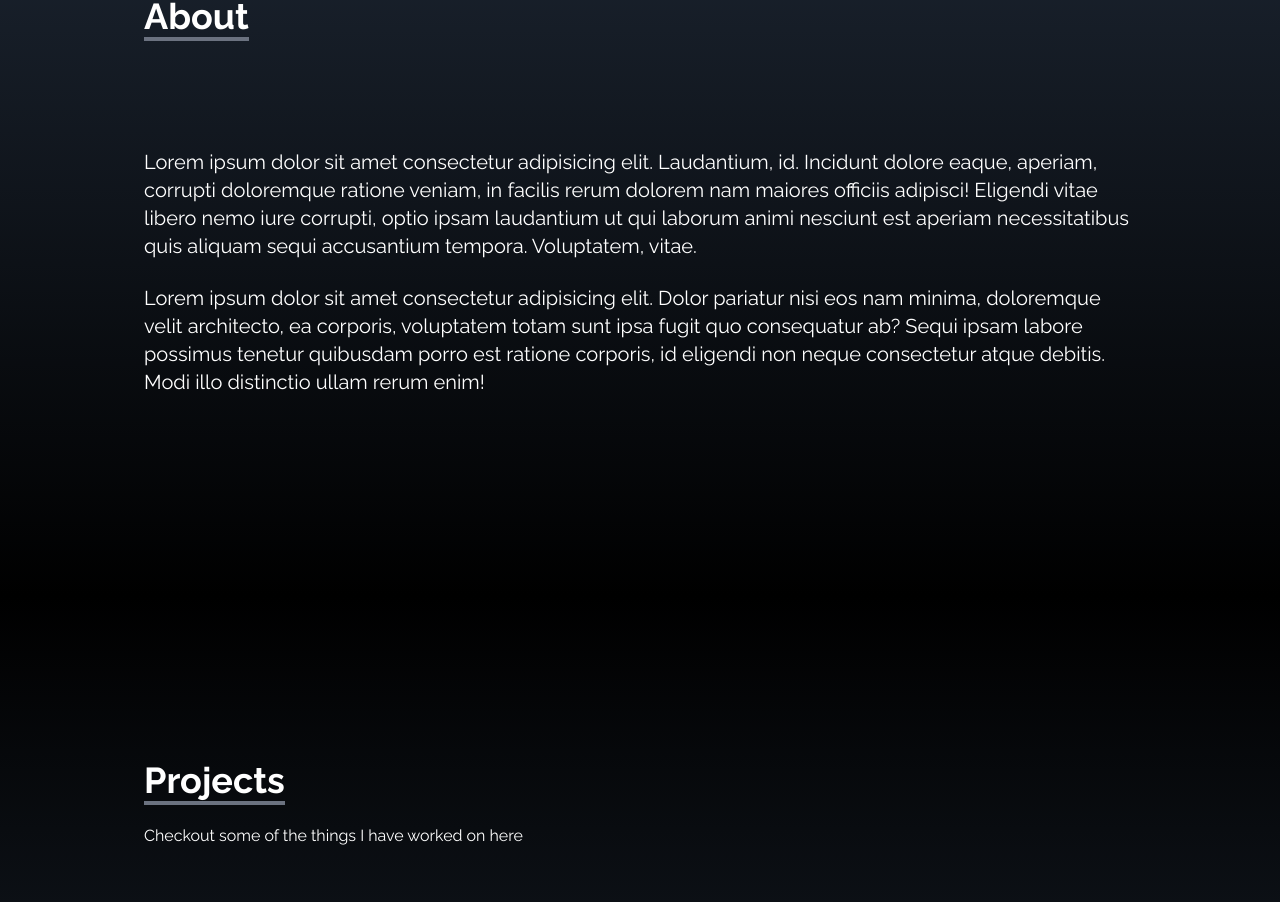
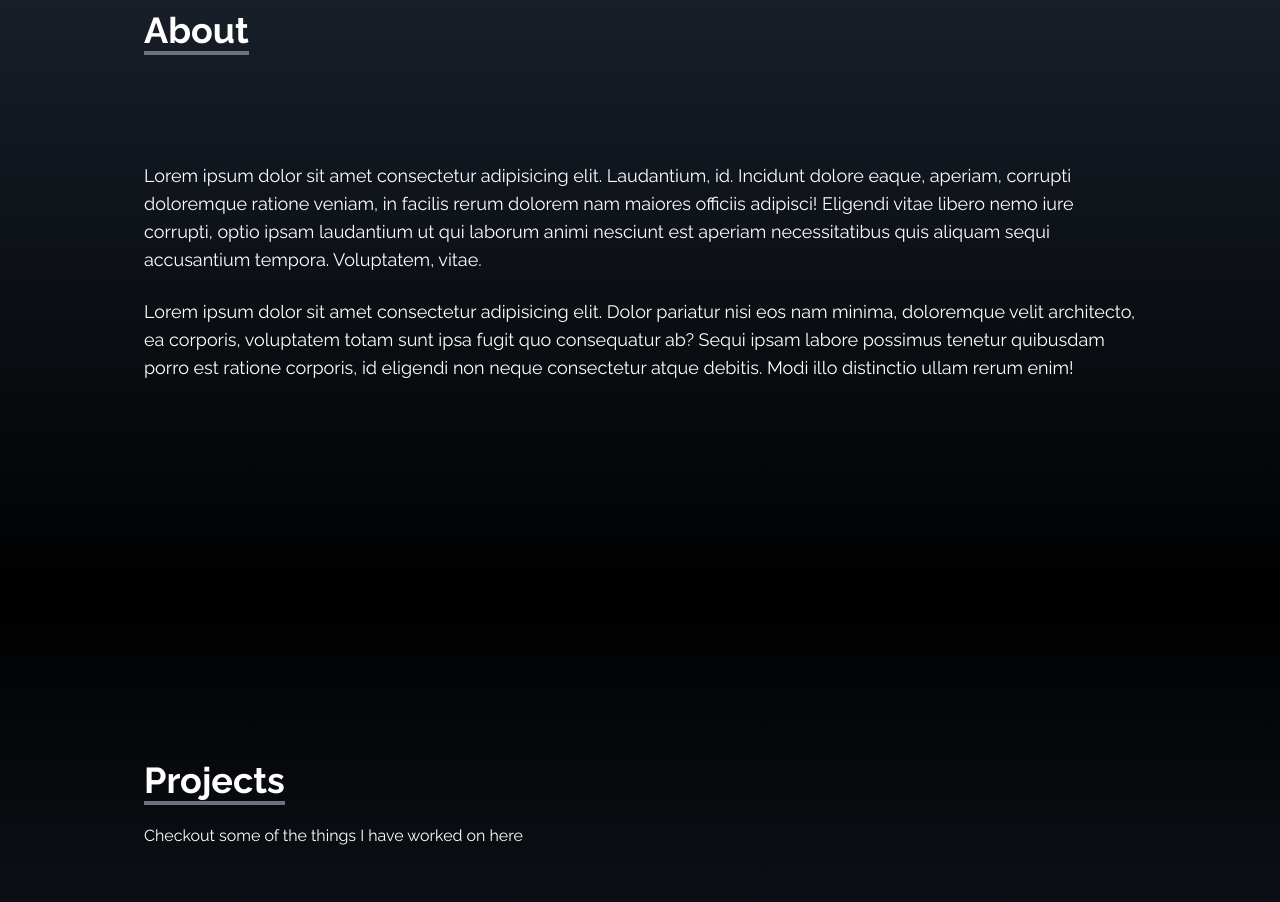
Before and after one commit to AgrPaavan/react-portfolio, a React (Create React App) app: page / in a window 1280 px wide. Shown: the part 1004-1906 px from the top of the page. Built offline with nearby package versions, Linux system fonts and the light colour scheme.

Commit message:
Change about font size

```diff
--- a/src/components/About.jsx
+++ b/src/components/About.jsx
@@ -13,7 +13,7 @@
           </h2>
         </div>
 
-        <p className="text-xl mt-20">
+        <p className="text-lg mt-20">
           Lorem ipsum dolor sit amet consectetur adipisicing elit. Laudantium,
           id. Incidunt dolore eaque, aperiam, corrupti doloremque ratione
           veniam, in facilis rerum dolorem nam maiores officiis adipisci!
@@ -24,7 +24,7 @@
 
         <br />
 
-        <p className="text-xl">
+        <p className="text-lg">
           Lorem ipsum dolor sit amet consectetur adipisicing elit. Dolor
           pariatur nisi eos nam minima, doloremque velit architecto, ea
           corporis, voluptatem totam sunt ipsa fugit quo consequatur ab? Sequi
```
